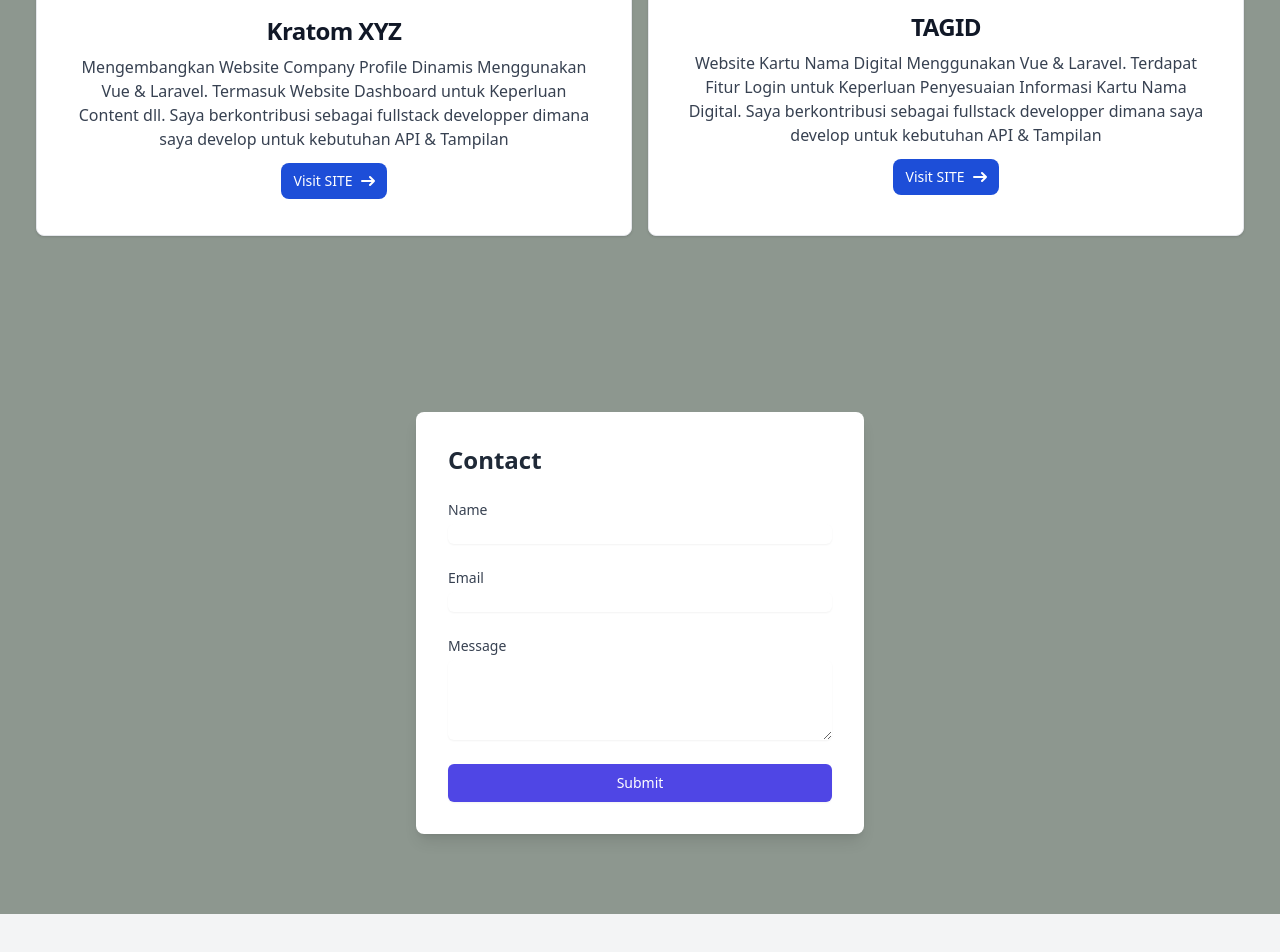
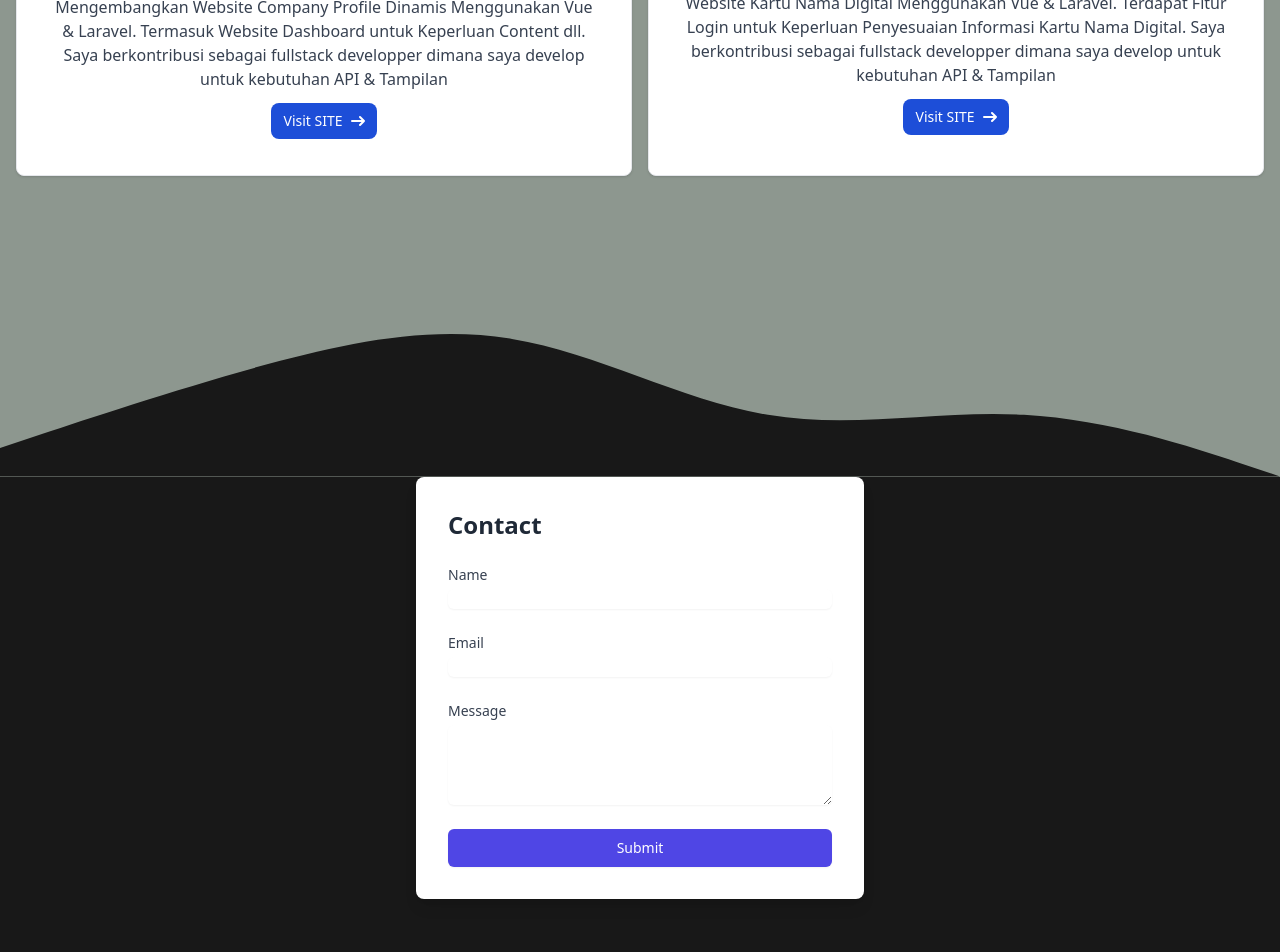
Before and after one commit to zidaneiqbal/portofolio, a Vue app: page / in a window 1280 px wide. Shown: the part 2573-3525 px from the top of the page. Before the commit the page ends 3487 px from the top, so only its background shows below. Built offline with nearby package versions, Linux system fonts and the light colour scheme.

Commit message:
[Update] Wave

```diff
--- a/src/pages/Contact.vue
+++ b/src/pages/Contact.vue
@@ -1,5 +1,5 @@
 <template>
-  <section id="contact" class="py-20 px-5 bg-secondary">
+  <section id="contact" class="pb-20 bg-primary">
     <div class="max-w-md w-full mx-auto bg-white p-8 rounded-lg shadow-lg">
       <h2 class="text-2xl font-semibold text-gray-800 mb-6">Contact</h2>
       <form @submit.prevent="submitForm" class="space-y-6">
--- a/src/pages/Project.vue
+++ b/src/pages/Project.vue
@@ -1,5 +1,5 @@
 <template>
-  <section id="project" class="py-20 px-5 bg-secondary">
+  <section id="project" class="bg-secondary">
     <div class="container h-3/4 mx-auto p-4 text-center self-center">
       <h1 class="text-2xl font-bold mb-4">Project Showcase</h1>
       <div class="grid grid-cols-2 gap-4">
@@ -13,7 +13,8 @@
             </a>
             <p class="mb-3 font-normal text-gray-700 dark:text-gray-400">{{ data.description }}</p>
             <a
-              :href="data.link" target="_blank"
+              :href="data.link"
+              target="_blank"
               class="inline-flex items-center px-3 py-2 text-sm font-medium text-center text-white bg-blue-700 rounded-lg hover:bg-blue-800 focus:ring-4 focus:outline-none focus:ring-blue-300 dark:bg-blue-600 dark:hover:bg-blue-700 dark:focus:ring-blue-800"
             >
               Visit SITE
@@ -25,6 +26,13 @@
         </div>
       </div>
     </div>
+    <svg xmlns="http://www.w3.org/2000/svg" viewBox="0 0 1440 320">
+      <path
+        fill="#181818"
+        fill-opacity="1"
+        d="M0,288L48,272C96,256,192,224,288,197.3C384,171,480,149,576,165.3C672,181,768,235,864,250.7C960,267,1056,245,1152,250.7C1248,256,1344,288,1392,304L1440,320L1440,320L1392,320C1344,320,1248,320,1152,320C1056,320,960,320,864,320C768,320,672,320,576,320C480,320,384,320,288,320C192,320,96,320,48,320L0,320Z"
+      ></path>
+    </svg>
   </section>
 </template>
 
@@ -39,28 +47,32 @@ export default {
       projects: [
         {
           name: "OCBC Sekuritas",
-          description: "Mengembangkan Website Company Profile Dinamis Menggunakan Vue & Laravel, Menggunakan 2 Bahasa (Indonesia & English). Termasuk Website Dashboard untuk Keperluan Content dll. Saya berkontribusi sebagai fullstack developper dimana saya develop untuk kebutuhan API & Tampilan",
-          link: 'https://www.ocbcsekuritas.com/',
-          image: ocbcSekuritasImage
+          description:
+            "Mengembangkan Website Company Profile Dinamis Menggunakan Vue & Laravel, Menggunakan 2 Bahasa (Indonesia & English). Termasuk Website Dashboard untuk Keperluan Content dll. Saya berkontribusi sebagai fullstack developper dimana saya develop untuk kebutuhan API & Tampilan",
+          link: "https://www.ocbcsekuritas.com/",
+          image: ocbcSekuritasImage,
         },
         {
           name: "Riset AI",
-          description: "Mengembangkan Website Company Profile Dinamis Menggunakan Vue & Laravel. Termasuk Website Dashboard untuk Keperluan Content dll. Saya berkontribusi sebagai fullstack developper dimana saya develop untuk kebutuhan API & Tampilan",
-          link: 'https://www.riset.ai/',
-          image: risetImage
+          description:
+            "Mengembangkan Website Company Profile Dinamis Menggunakan Vue & Laravel. Termasuk Website Dashboard untuk Keperluan Content dll. Saya berkontribusi sebagai fullstack developper dimana saya develop untuk kebutuhan API & Tampilan",
+          link: "https://www.riset.ai/",
+          image: risetImage,
         },
         {
           name: "Kratom XYZ",
-          description: "Mengembangkan Website Company Profile Dinamis Menggunakan Vue & Laravel. Termasuk Website Dashboard untuk Keperluan Content dll. Saya berkontribusi sebagai fullstack developper dimana saya develop untuk kebutuhan API & Tampilan",
-          link: 'https://kratomxyz.net/',
-          image: kratomImage
+          description:
+            "Mengembangkan Website Company Profile Dinamis Menggunakan Vue & Laravel. Termasuk Website Dashboard untuk Keperluan Content dll. Saya berkontribusi sebagai fullstack developper dimana saya develop untuk kebutuhan API & Tampilan",
+          link: "https://kratomxyz.net/",
+          image: kratomImage,
         },
         {
           name: "TAGID",
-          description: "Website Kartu Nama Digital Menggunakan Vue & Laravel. Terdapat Fitur Login untuk Keperluan Penyesuaian Informasi Kartu Nama Digital. Saya berkontribusi sebagai fullstack developper dimana saya develop untuk kebutuhan API & Tampilan",
-          link: 'https://zidaneiqbal02.tagid.ai/',
-          image: tagImage
-        }
+          description:
+            "Website Kartu Nama Digital Menggunakan Vue & Laravel. Terdapat Fitur Login untuk Keperluan Penyesuaian Informasi Kartu Nama Digital. Saya berkontribusi sebagai fullstack developper dimana saya develop untuk kebutuhan API & Tampilan",
+          link: "https://zidaneiqbal02.tagid.ai/",
+          image: tagImage,
+        },
       ],
       zoomedIndex: -1,
     };
```
